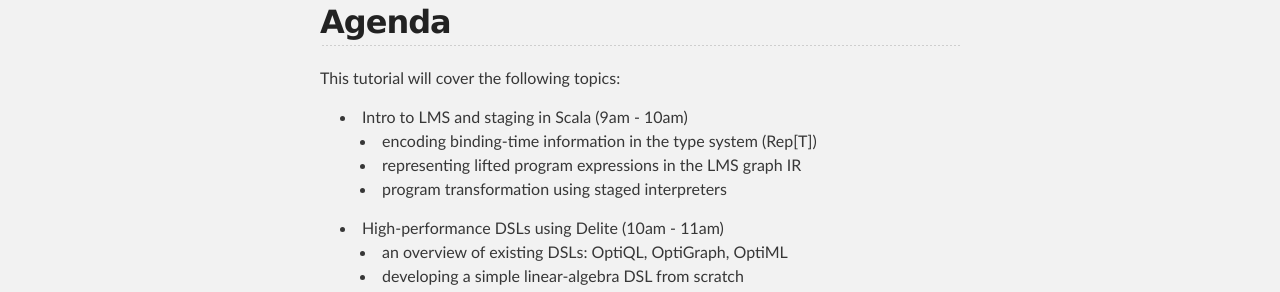
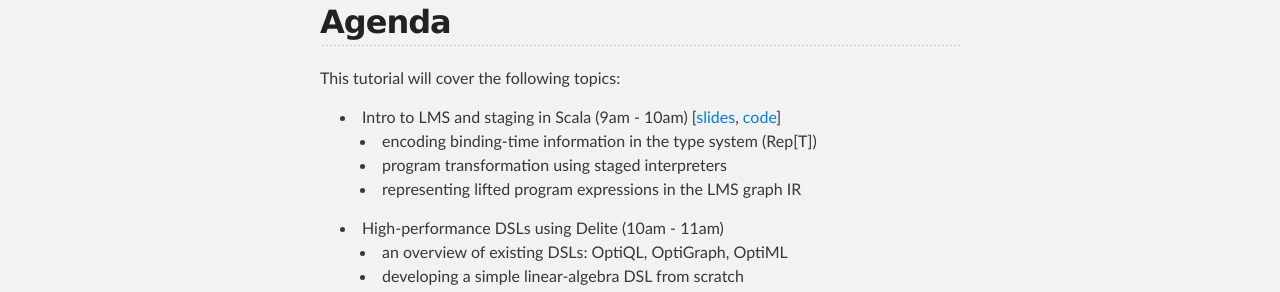
Before and after one commit to scala-lms/scala-lms.github.com, a Jekyll site: the page built from pldi2013/index.md, in a window 1280 px wide. Shown: the part 609-901 px from the top of the page. Built offline with Jekyll 4.4.1, drawn with Linux system fonts in a browser that asks for light colours.

Commit message:
slides and links

```diff
--- a/pldi2013/index.md
+++ b/pldi2013/index.md
@@ -18,10 +18,10 @@ The aim of this tutorial is to equip attendees with the knowledge and tools to d
 
 This tutorial will cover the following topics:
 
-- Intro to LMS and staging in Scala (9am - 10am)
+- Intro to LMS and staging in Scala (9am - 10am) [[slides](https://dl.dropboxusercontent.com/u/5146003/pldi13-part1-lms.pdf), [code](https://github.com/scala-lms/tutorials)]
   - encoding binding-time information in the type system (Rep[T])
+  - program transformation using staged interpreters
   - representing lifted program expressions in the LMS graph IR
-  - program transformation using staged interpreters
 - High-performance DSLs using Delite (10am - 11am)
   - an overview of existing DSLs: OptiQL, OptiGraph, OptiML
   - developing a simple linear-algebra DSL from scratch
```
